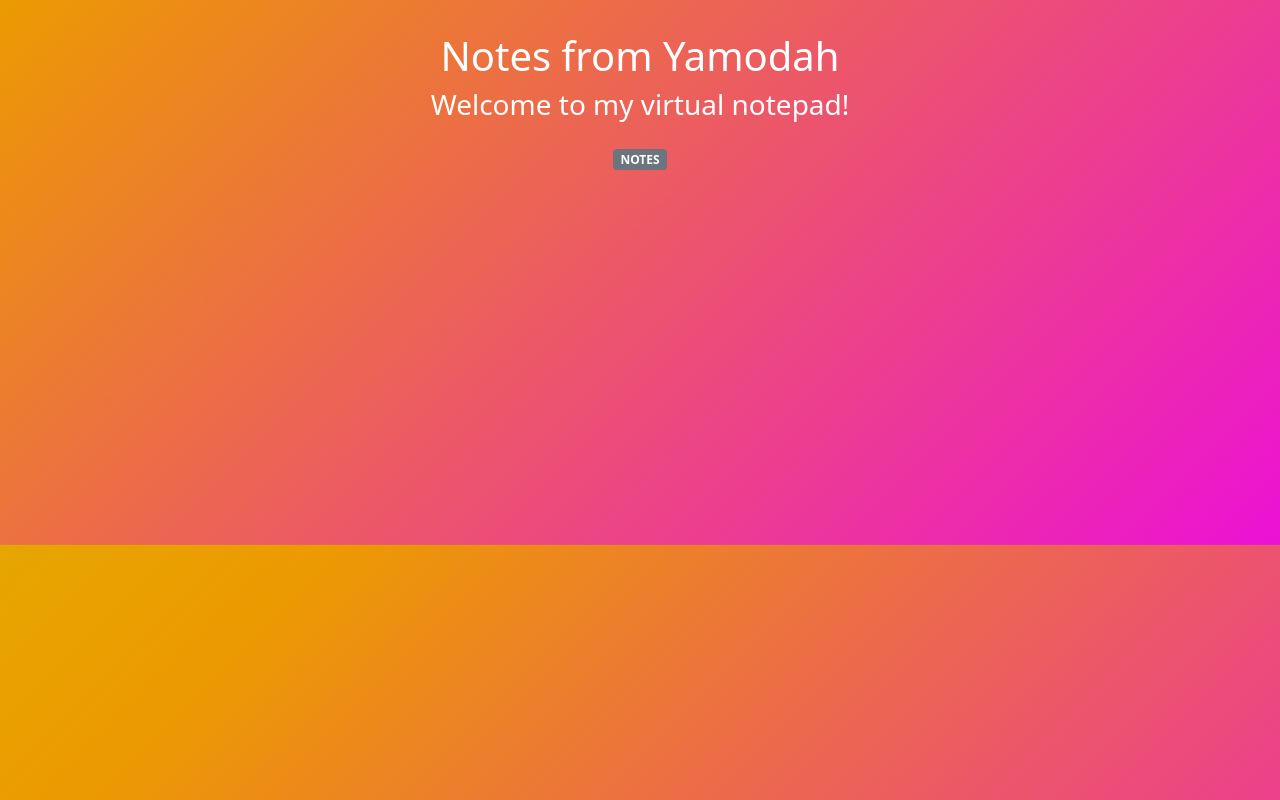
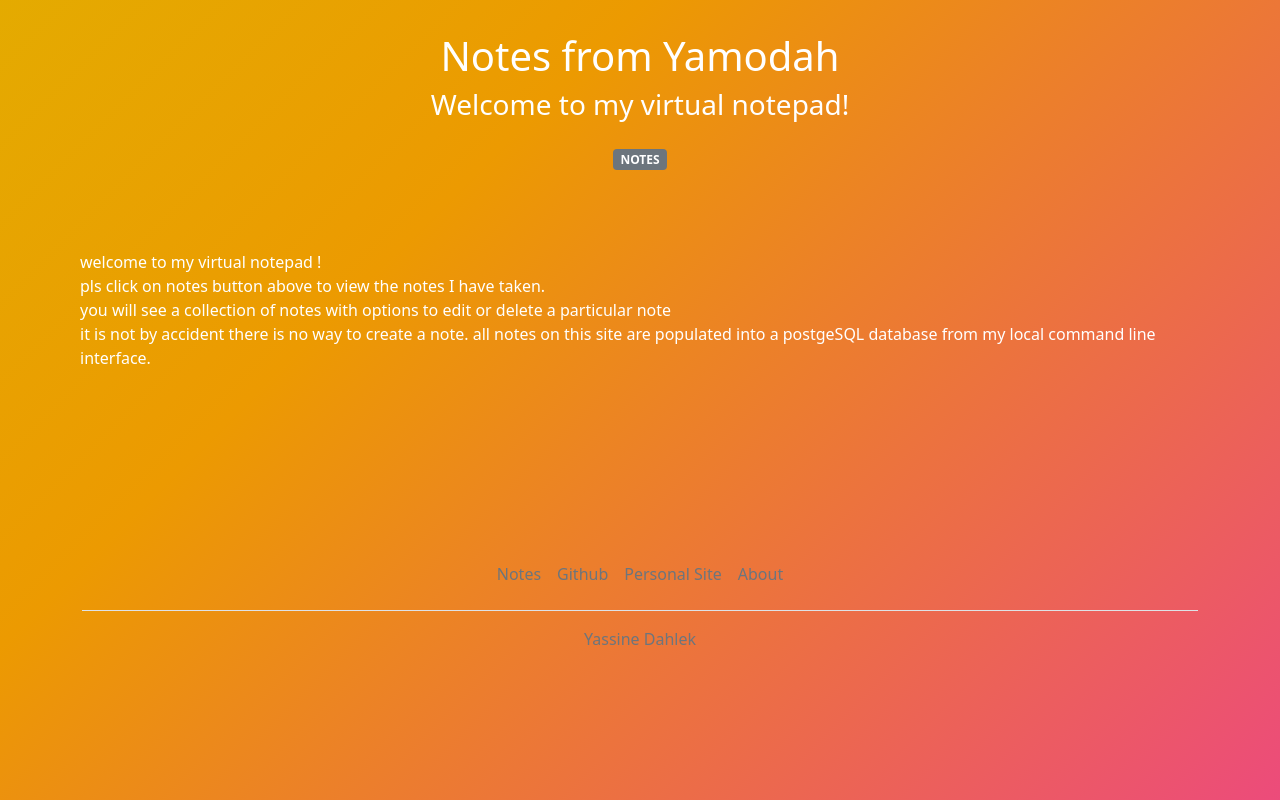
Before and after one commit to yamodah/Notepad_frontend_client, a React (Create React App) app: page / in a window 1280 px wide. Built offline with nearby package versions, Linux system fonts and the light colour scheme; no server answers.

Commit message:
added home componenet and changed class to className as well as some styling

```diff
--- a/src/App.css
+++ b/src/App.css
@@ -5,8 +5,7 @@
     align-items: center;
     font-family:"helvetica nue" sans-serif;
     color: white;
-    /* background-color: gray; */
-    padding-bottom: 3rem;
+    padding-bottom: 60px;
     padding-top: 2rem;
     /* background-image: url(https://wallpaperaccess.com/full/3957931.jpg);
     background-position: center;
@@ -21,7 +20,7 @@
     flex-direction: column;
 }
 .note{
-    width: 48rem;
+    width: 85%;
     margin-bottom: 1rem;
 }
 
@@ -41,13 +40,18 @@ Form{
    flex-direction: column;
    align-items: center;
 }
-body {
+/* body{
+    background-color: gray;
+} */
+ body {
 	background: linear-gradient(315deg, rgba(236,4,233,1), rgb(236, 154, 1) , rgba(202,224,0,1) , rgb(255, 17, 0));
 	background-size: 400% 400%;
 	animation: gradient 15s ease infinite;
-	min-height: 100%;
 }
-
+.Home{
+margin:5rem;
+padding-bottom: 3rem;
+}
 @keyframes gradient {
 	0% {
 		background-position: 0% 50%;
--- a/src/App.js
+++ b/src/App.js
@@ -3,6 +3,8 @@ import { Badge } from "react-bootstrap";
 import Notes from "./notes/Notes";
 import EditNote from "./notes/EditNote"
 import NoNote from "./notes/NoNote"
+import Footer from "./footer/Footer"
+import Home from "./home/Home"
 require("dotenv").config()
 function App() {
   return (
@@ -11,10 +13,14 @@ function App() {
       <h3>Welcome to my virtual notepad!</h3>
       <Link to="/notes" style={{marginTop:"1rem"}}><Badge bg="secondary">NOTES</Badge></Link>
       <Routes>
+        <Route path="/" element={<Home/>} />
         <Route path="/notes" element={<Notes />}/>
         <Route path="/notes/:noteId" element={<EditNote />}/>
-        <Route element={<NoNote />}/>
+        <Route path="*" element={<NoNote />}/>
       </Routes>
+
+        <Footer />
+
     </div>
   );
 }
--- a/src/footer/Footer.js
+++ b/src/footer/Footer.js
@@ -2,16 +2,15 @@ import React from 'react'
 import {Link} from "react-router-dom"
 function Footer() {
     return (
-        <div class="container">
-  <footer class="py-3 my-4">
-    <ul class="nav justify-content-center border-bottom pb-3 mb-3">
-      <li className="nav-item"><Link to="#" class="nav-link px-2 text-muted">Home</Link></li>
-      <li className="nav-item"><Link to="#" class="nav-link px-2 text-muted">Features</Link></li>
-      <li className="nav-item"><Link to="#" class="nav-link px-2 text-muted">Pricing</Link></li>
-      <li className="nav-item"><Link to="#" class="nav-link px-2 text-muted">FAQs</Link></li>
-      <li className="nav-item"><Link to="#" class="nav-link px-2 text-muted">About</Link></li>
+        <div className="container">
+  <footer className="py-3 my-4">
+    <ul className="nav justify-content-center border-bottom pb-3 mb-3">
+      <li className="nav-item"><Link to="#" className="nav-link px-2 text-muted">Notes</Link></li>
+      <li className="nav-item"><Link to="#" className="nav-link px-2 text-muted">Github</Link></li>
+      <li className="nav-item"><Link to="#" className="nav-link px-2 text-muted">Personal Site</Link></li>
+      <li className="nav-item"><Link to="#" className="nav-link px-2 text-muted">About</Link></li>
     </ul>
-    <p class="text-center text-muted">© 2021 Company, Inc</p>
+    <p className="text-center text-muted">Yassine Dahlek</p>
   </footer>
 </div>
     )
--- /dev/null
+++ b/src/home/Home.js
@@ -0,0 +1,15 @@
+import React from 'react'
+
+function Home() {
+    return (
+        <div className='Home'>
+            <p>welcome to my virtual notepad !
+                <br/> pls click on notes button above to view the notes I have taken.
+                <br/> you will see a collection of notes with options to edit or delete a particular note
+                <br/> it is not by accident there is no way to create a note. all notes on this site
+                are populated into a postgeSQL database from my local command line interface.</p>
+        </div>
+    )
+}
+
+export default Home
```
